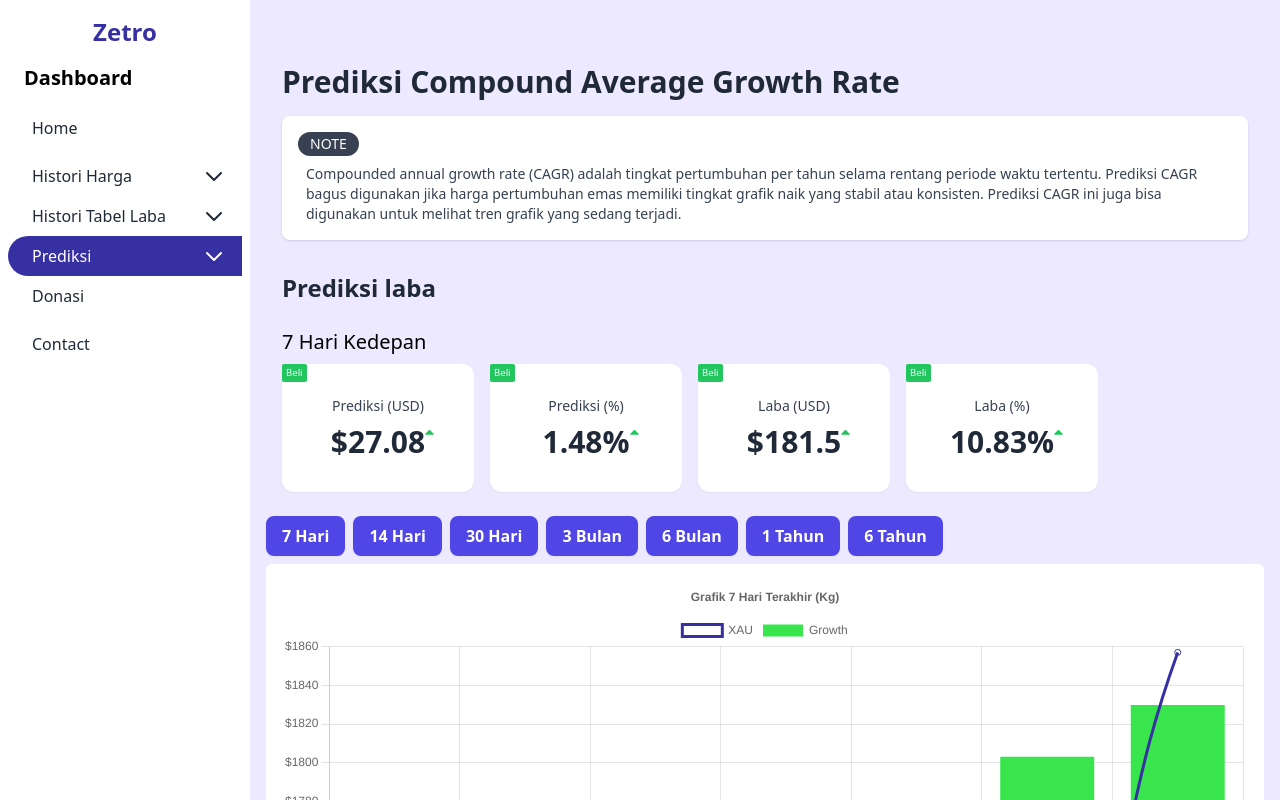
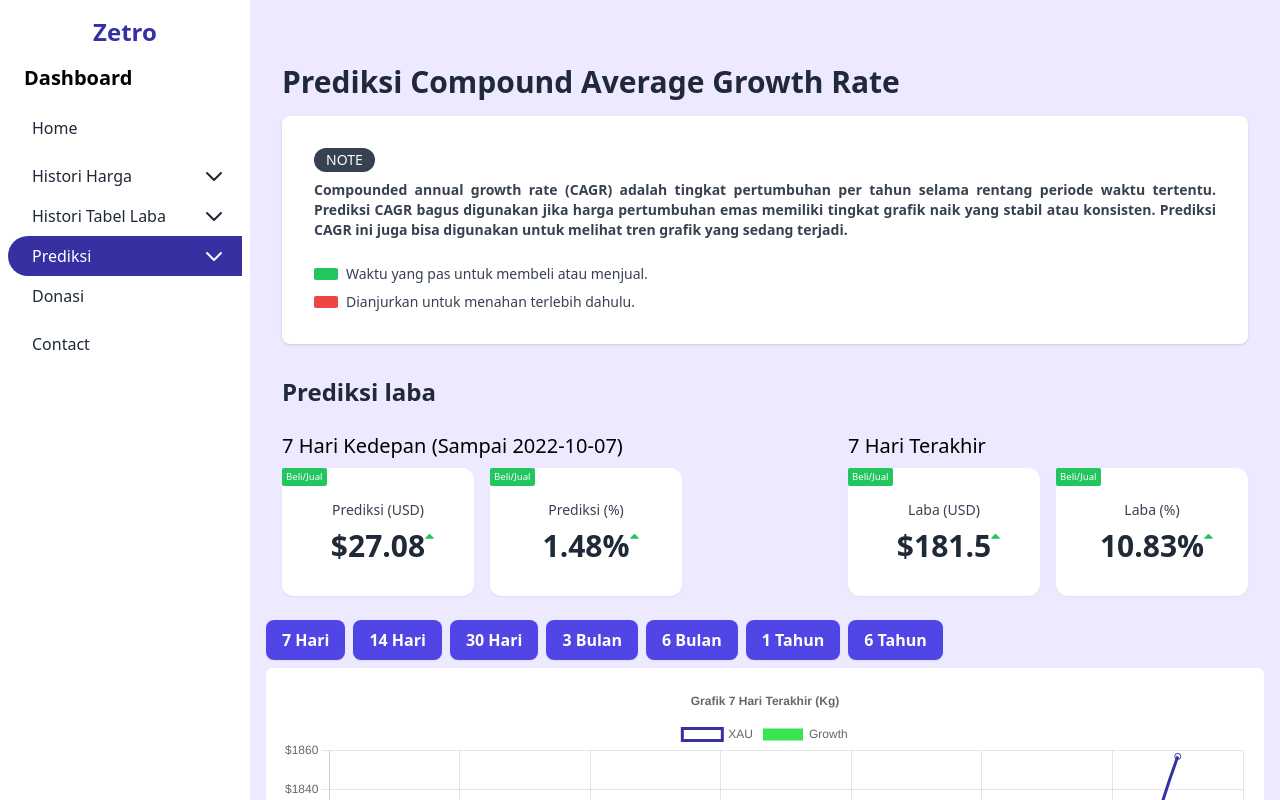
Before and after one commit to AamHermansyah/zertro, a Next.js app: page /dashboard/prediction/CAGR in a window 1280 px wide. Shown: the top 800 px of the page. Built offline with nearby package versions, Linux system fonts and the light colour scheme.

Commit message:
menambah fitur keterangan indicator di dashboard prediksi

```diff
--- a/app/features/goldPrice/goldPriceSlice.js
+++ b/app/features/goldPrice/goldPriceSlice.js
@@ -62,6 +62,14 @@ const state = {
         low_price: 0,
         ch: 0,
         chp: 0
+    },
+    sixYear: {
+        dates: [],
+        prices: [],
+        high_price: 0,
+        low_price: 0,
+        ch: 0,
+        chp: 0
     }
 }
 
--- a/components/MiniCard.js
+++ b/components/MiniCard.js
@@ -1,7 +1,7 @@
 export default function MiniCard({loading, title, data, indicator, label}){
     return (
         <div className="flex justify-center items-center gap-y-2 flex-col shadow-sm rounded-xl h-28 sm:h-32 w-32 xs:w-36 sm:w-48 p-2 sm:p-4 bg-white relative">
-            <span className={`${!loading && label ===  1 ? 'bg-green-500' : 'hidden'} absolute top-0 left-0 text-[.6rem] py-0.5 px-1 rounded-sm text-white`}>{label ===  1 && 'Beli'}</span>
+            <span className={`${!label ? 'hidden' : ''} ${!loading && label ===  1 ? 'bg-green-500' : 'bg-red-500'} absolute top-0 left-0 text-[.6rem] py-0.5 px-1 rounded-sm text-white`}>{label ===  1 ? 'Beli/Jual' : 'Tahan'}</span>
             {loading ?
             <div className="h-full w-full rounded-md bg-gray-300 animate-pulse"></div> :
             <>
--- /dev/null
+++ b/components/NotePrediction.js
@@ -0,0 +1,21 @@
+export default function NotePrediction({title, children}){
+    return (
+        <>
+            <h1 className="text-2xl sm:text-3xl font-bold mt-8 mx-4 mb-4 text-gray-800">{title}</h1>
+            <div className="flex flex-col gap-2 bg-white text-gray-700 rounded-lg p-4 sm:p-8 shadow text-sm mx-4">
+                <span className="flex items-center justify-center w-max  text-white bg-gray-700 rounded-full h-6 px-3 uppercase">
+                    Note
+                </span>
+                <span className="text-justify font-bold">{children}</span>
+                <div className="flex items-center mt-4">
+                    <div className="h-3 w-6 bg-green-500 rounded-sm" />
+                    <span className="ml-2 text-sm sm:text-md">Waktu yang pas untuk membeli atau menjual.</span>
+                </div>
+                <div className="flex items-center">
+                    <div className="h-3 w-6 bg-red-500 rounded-sm" />
+                    <span className="ml-2 text-sm sm:text-md">Dianjurkan untuk menahan terlebih dahulu.</span>
+                </div>
+            </div>
+        </>
+    )
+}
--- a/pages/dashboard/prediction/CAGR/index.js
+++ b/pages/dashboard/prediction/CAGR/index.js
@@ -7,9 +7,8 @@ import { CHP_IDEAL_FOR_BUY, CONFIG_DATE } from "../../../../utils/config";
 import { useEffect, useState } from "react";
 import handleCAGRPrediction from "../../../../promises/handleCAGRPrediction";
 import { addCAGRPrediction, setLoadingFetchDataPrediction } from "../../../../app/features/prediction/predictionSlice";
-import getDataHistory from "../../../../promises/getDataHistory";
-import gold_price_annual from "../../../../constants/json/gold_price_annual.json";
-import formatDate from '../../../../utils/formatDate';
+import NotePrediction from "../../../../components/NotePrediction";
+import formatDate from "../../../../utils/formatDate";
 
 const buttons = [
     {title: '7 Hari', value: CONFIG_DATE.ONE_WEEK},
@@ -23,6 +22,10 @@ const buttons = [
 
 export default function OneWeekChart(){
     const [typeTimeData, setTypeTimeData] = useState('oneWeek');
+    const [timeTitle, setTimeTitle] = useState({
+        title: '7 Hari',
+        endDatePrediction: null
+    });
     const loading = useSelector(state => state.prediction_data.loading);
     const dataGoldPrice = useSelector(state => state.gold_price);
     const prediction_data = useSelector(state => state.prediction_data.CAGR);
@@ -46,46 +49,46 @@ export default function OneWeekChart(){
         }
     }, [loading, dataGoldPrice[typeTimeData].prices, typeTimeData]);
 
+    useEffect(() => {
+        const today = new Date();
+        let endDatePredictionOneWeek = new Date(today);
+        endDatePredictionOneWeek.setDate(today.getDate() - CONFIG_DATE.ONE_WEEK);
+        setTimeTitle(prev => ({
+            ...prev,
+            endDatePrediction: formatDate(endDatePredictionOneWeek)
+        }))
+    }, []);
+
     const handleButtonFilter = (event) => {
         event.preventDefault();
         switch(+event.target.value){
             case CONFIG_DATE.ONE_WEEK:
                 setTypeTimeData('oneWeek');
+                setTimeTitle({ title: '7 Hari' })
                 break;
             case CONFIG_DATE.TWO_WEEK:
                 setTypeTimeData('twoWeek');
+                setTimeTitle({ title: '14 Hari' })
                 break;
             case CONFIG_DATE.ONE_MONTH:
                 setTypeTimeData('oneMonth');
+                setTimeTitle({ title: '30 Hari' })
                 break;
             case CONFIG_DATE.THREE_MONTH:
-                setTypeTimeData('threeMonth')
+                setTypeTimeData('threeMonth');
+                setTimeTitle({ title: '3 Bulan' })
                 break;
             case CONFIG_DATE.SIX_MONTH:
                 setTypeTimeData('sixMonth');
+                setTimeTitle({ title: '6 Bulan' })
                 break;
             case CONFIG_DATE.ONE_YEAR:
                 setTypeTimeData('oneYear');
+                setTimeTitle({ title: '1 Tahun' })
                 break;
             default:
-                setTypeTimeData('oneWeek');
-                const LONG_RANGE_YEAR_INDEX = 4;
-                const lastYear = +dataGoldPrice.oneYear.dates[0].split('-')[0] - 1;
-                const startYear = lastYear - LONG_RANGE_YEAR_INDEX;
-                getDataHistory(gold_price_annual, {
-                    from: startYear + '-12',
-                    to: lastYear + '-12',
-                    type: 'slice'
-                })
-                .then(res => {
-                    const today = formatDate(new Date());
-                    const price_today = dataGoldPrice.today.current.price;
-
-                    console.log(dataGoldPrice.today);
-                })
-                .catch(err => {
-                    alert(err);
-                })
+                setTypeTimeData('sixYear');
+                setTimeTitle({ title: '6 Tahun' })
                 break;
         }
     }
@@ -93,19 +96,13 @@ export default function OneWeekChart(){
     return (
         <Navigation active="/dashboard/prediction">
             <section id="prediction_CAGR">
-                <h1 className="text-2xl sm:text-3xl font-bold mt-8 mx-4 mb-4 text-gray-800">Prediksi Compound Average Growth Rate</h1>
-                <div className="flex flex-col gap-2 bg-white text-white rounded-lg p-4 shadow text-sm mx-4">
-                    <span className="flex items-center justify-center w-max bg-gray-700 rounded-full h-6 px-3 uppercase">
-                    Note
-                    </span>
-                    <span className="inline-flex px-2 text-gray-700">
+                <NotePrediction title="Prediksi Compound Average Growth Rate">
                     Compounded annual growth rate (CAGR) adalah tingkat pertumbuhan per tahun selama rentang periode waktu tertentu. Prediksi CAGR bagus digunakan jika harga pertumbuhan emas memiliki tingkat grafik naik yang stabil atau konsisten. Prediksi CAGR ini juga bisa digunakan untuk melihat tren grafik yang sedang terjadi.
-                    </span>
-                </div>
+                </NotePrediction>
                 <h1 className="text-xl sm:text-2xl font-semibold mt-8 mx-4 text-gray-800">Prediksi laba</h1>
-                <div className="flex flex-wrap gap-6 mt-2 mb-6 px-4">
+                <div className="flex flex-wrap justify-between mt-2 mb-6 px-4">
                     <div className="flex flex-col gap-2 mt-4">
-                       <h1 className="text-md sm:text-xl">7 Hari Kedepan</h1>
+                       <h1 className="text-md sm:text-xl">{timeTitle.title} Kedepan (Sampai {timeTitle.endDatePrediction})</h1>
                        <div className="flex flex-wrap gap-4">
                             <MiniCard
                             loading={loading}
@@ -121,6 +118,11 @@ export default function OneWeekChart(){
                             indicator={prediction_data[typeTimeData].ch >= 0 ? 1 : -1}
                             label={labelPredictionDisplay}
                             />
+                       </div>
+                    </div>
+                    <div className="flex flex-col gap-2 mt-4">
+                       <h1 className="text-md sm:text-xl">{timeTitle.title} Terakhir</h1>
+                       <div className="flex flex-wrap gap-4">
                             <MiniCard
                             loading={loading}
                             title="Laba (USD)"
@@ -152,7 +154,7 @@ export default function OneWeekChart(){
                     <ChartSkeleton /> :
                     <ChartGold
                     type="bar"
-                    title="Grafik 7 Hari Terakhir (Kg)"
+                    title={`Grafik ${timeTitle.title} Terakhir (Kg)`}
                     backgroundColor={['transparent', prediction_data[typeTimeData].ch >= 0 ? '#38E54D' : '#F96666']}
                     data={{
                         ...dataGoldPrice[typeTimeData],
--- a/utils/config.js
+++ b/utils/config.js
@@ -1,6 +1,7 @@
 const SECRET_KEY = 'api_key=998308cc9dbce1efbdd6bdf4eb2fe1ff';
 const URL = 'https://api.metalpriceapi.com/v1/';
 const CHP_IDEAL_FOR_BUY = -10;
+const DAYS = ['Minggu', 'Senin', 'Selasa', 'Rabu', 'Kamis', 'Jumat', 'Sabtu'];
 
 const CONFIG_DATE = {
     ONE_YEAR: 365,
@@ -15,5 +16,6 @@ export {
     SECRET_KEY,
     URL,
     CHP_IDEAL_FOR_BUY,
-    CONFIG_DATE
+    CONFIG_DATE,
+    DAYS
 }
```
Also changed, not shown: app/ProviderWraper.js (+57 -1 lines).
